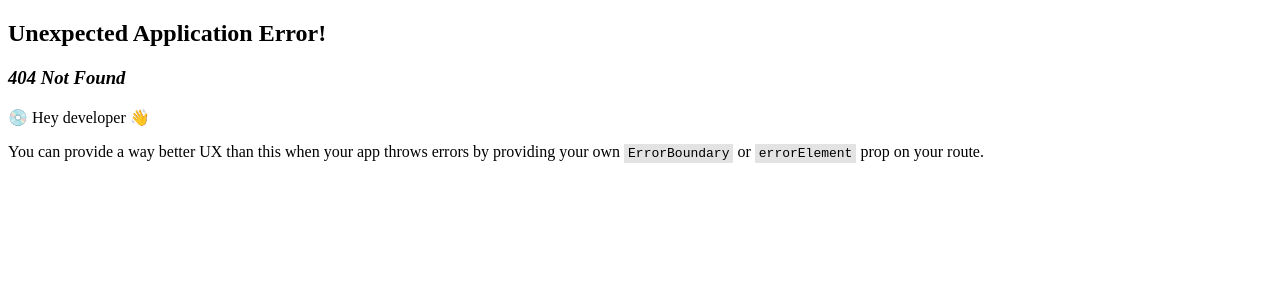
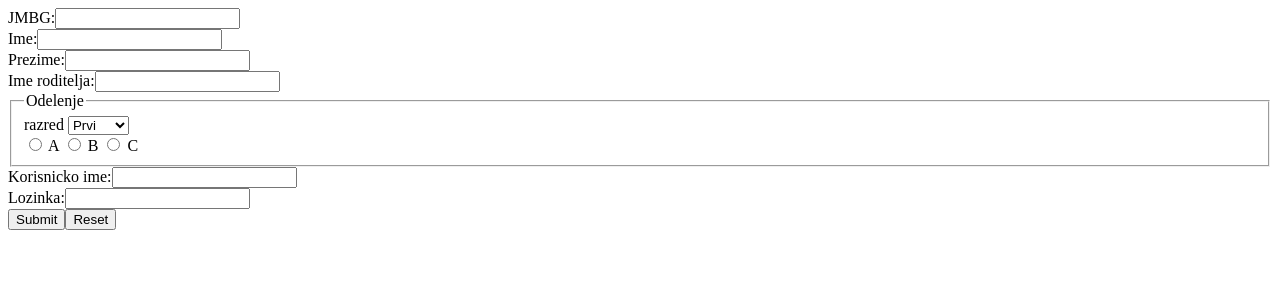
Before and after one commit to jugoslavjeftenic/brains-react, a React (Create React App) app in the folder t01/omni/: page /html_assignment/zad10 in a window 1280 px wide. Before the commit this address had no page. Shown: the top 300 px of the page. Built offline with nearby package versions, Linux system fonts and the light colour scheme.

Commit message:
Radjene T2 vezbe.

```diff
--- a/t01/omni/src/html_assignments/HTMLAssignment.js
+++ b/t01/omni/src/html_assignments/HTMLAssignment.js
@@ -33,6 +33,9 @@ const HTMLAssignment = () => {
         <li>
           <Link to="zad9">Zadatak 9</Link>
         </li>
+        <li>
+          <Link to="zad10">Zadatak 10</Link>
+        </li>
       </ul>
     </div>
   );
--- /dev/null
+++ b/t01/omni/src/html_assignments/Zadatak_J10.js
@@ -0,0 +1,64 @@
+/*
+Kreirati stranicu sa naslovom "Olympic Athletes"
+Napraviti sledeću tabelu na datoj stranici:
+
+First name    Last name    Country   Sport
+Simone        Biles        USA       Artistic Gymnastics
+Darya         Klishina     Russia    Athletics
+Ivana         Spanovic     Serbia    Athletics
+Luka          Doncic       Slovenia  Basketball
+Filip         Filipovic    Serbia    Water Polo
+Evgeniya      Startseva    Russia    Volleyball
+Novak         Djokovic     Serbia    Tennis
+
+Ispod tabele sa prikazanim sportistima dodati sledeći tekst:
+
+The order of the medal winners
+1. People's Republic Of China
+2. United States of America
+3. Japan
+4. Australia
+5. ROC
+*/
+
+const Zadatak_J10 = () => {
+    // to do
+    return <div>
+        <form action="https://cscie12.dce.harvard.edu/echo" method="POST">
+            <div><label>JMBG:</label><input type="text" name="jmbg" /></div>
+            <div><label>Ime:</label><input type="text" name="ime" /></div>
+            <div><label>Prezime:</label><input type="text" name="prezime" /></div>
+            <div><label>Ime roditelja:</label><input type="text" name="roditelj" /></div>
+
+            <fieldset>
+                <legend>Odelenje</legend>
+                <div><label for="razred"> razred </label>
+                    <select name="razred" id="razred">
+                        <option value="1">Prvi</option>
+                        <option value="2">Drugi</option>
+                        <option value="3">Treci</option>
+                        <option value="4">Cetvrti</option>
+                        <option value="5">Peti</option>
+                        <option value="6">Sesti</option>
+                        <option value="7">Sedmi</option>
+                        <option value="8">Osmi</option>
+                    </select><br /></div>
+
+                <input type="radio" name="odelenje" value="a" />
+                <label for="odelenje"> A </label>
+                <input type="radio" name="odelenje" value="b" />
+                <label for="odelenje"> B </label>
+                <input type="radio" name="odelenje" value="c" />
+                <label for="odelenje"> C </label>
+            </fieldset>
+
+            <div><label>Korisnicko ime:</label><input type="text" name="username" /></div>
+            <div><label>Lozinka:</label><input type="password" name="password" /></div>
+
+            <input type="submit" />
+            <input type="reset" />
+        </form>
+    </div>;
+};
+
+export default Zadatak_J10;
--- a/t01/omni/src/html_assignments/Zadatak_J2.js
+++ b/t01/omni/src/html_assignments/Zadatak_J2.js
@@ -43,23 +43,23 @@ const Zadatak_J2 = () => {
         <a href="https://sr.wikipedia.org/wiki/%D0%9B%D0%B0%D0%B7%D0%B0_%D0%9A%D0%BE%D1%81%D1%82%D0%B8%D1%9B" target="_blank" rel="noreferrer">Laza Kostic</a>
         <div>
             <p>
-                Зар није лепше носит лепоту,
-                сводова твојих постати стуб,
-                него грејући светску грехоту
-                у пепо спалит срце и луб;
-                тонут о броду, трнут у плоту,
-                ђаволу јелу а врагу дуб?
-                Зар није лепше вековат у те,
+                Зар није лепше носит лепоту,<br />
+                сводова твојих постати стуб,<br />
+                него грејући светску грехоту<br />
+                у пепо спалит срце и луб;<br />
+                тонут о броду, трнут у плоту,<br />
+                ђаволу јелу а врагу дуб?<br />
+                Зар није лепше вековат у те,<br />
                 Santa Maria della Salute?
             </p>
             <p>
-                Зар није лепше носит лепоту,
-                сводова твојих постати стуб,
-                него грејући светску грехоту
-                у пепо спалит срце и луб;
-                тонут о броду, трнут у плоту,
-                ђаволу јелу а врагу дуб?
-                Зар није лепше вековат у те,
+                Зар није лепше носит лепоту,<br />
+                сводова твојих постати стуб,<br />
+                него грејући светску грехоту<br />
+                у пепо спалит срце и луб;<br />
+                тонут о броду, трнут у плоту,<br />
+                ђаволу јелу а врагу дуб?<br />
+                Зар није лепше вековат у те,<br />
                 Santa Maria della Salute?
             </p>
         </div>
--- a/t01/omni/src/index.js
+++ b/t01/omni/src/index.js
@@ -37,6 +37,7 @@ import HTMLTabela from "./HTMLTabela";
 import Zadatak_J7 from "./html_assignments/Zadatak_J7";
 import Zadatak_J8 from "./html_assignments/Zadatak_J8";
 import Zadatak_J9 from "./html_assignments/Zadatak_J9";
+import Zadatak_J10 from "./html_assignments/Zadatak_J10";
 
 const router = createBrowserRouter([
   {
@@ -132,6 +133,10 @@ const router = createBrowserRouter([
     element: <Zadatak_J9 />,
   },
   {
+    path: "/html_assignment/zad10",
+    element: <Zadatak_J10 />,
+  },
+  {
     path: "/js_funkcionalno",
     element: <Funkcionalno />,
   },
```
